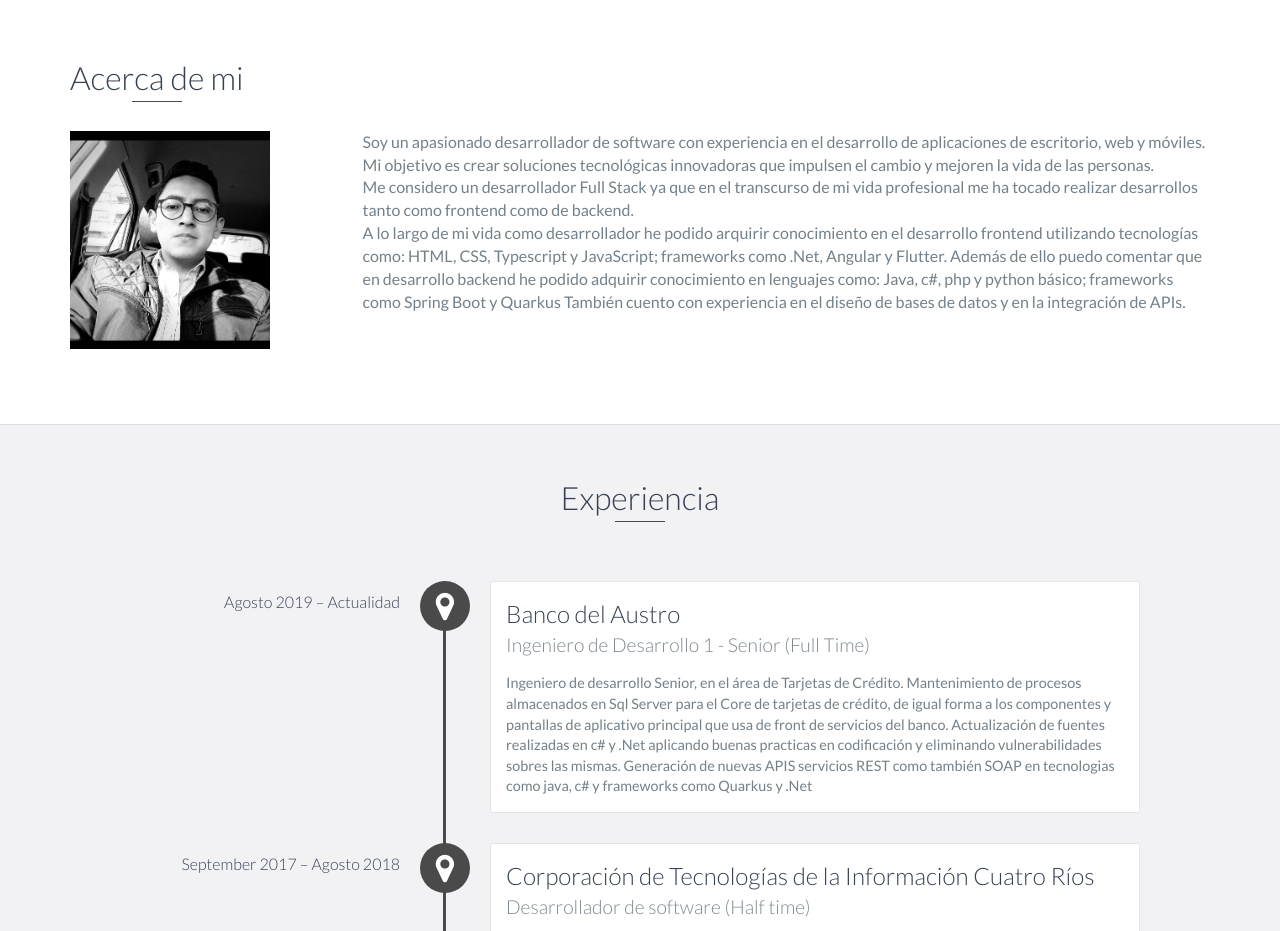
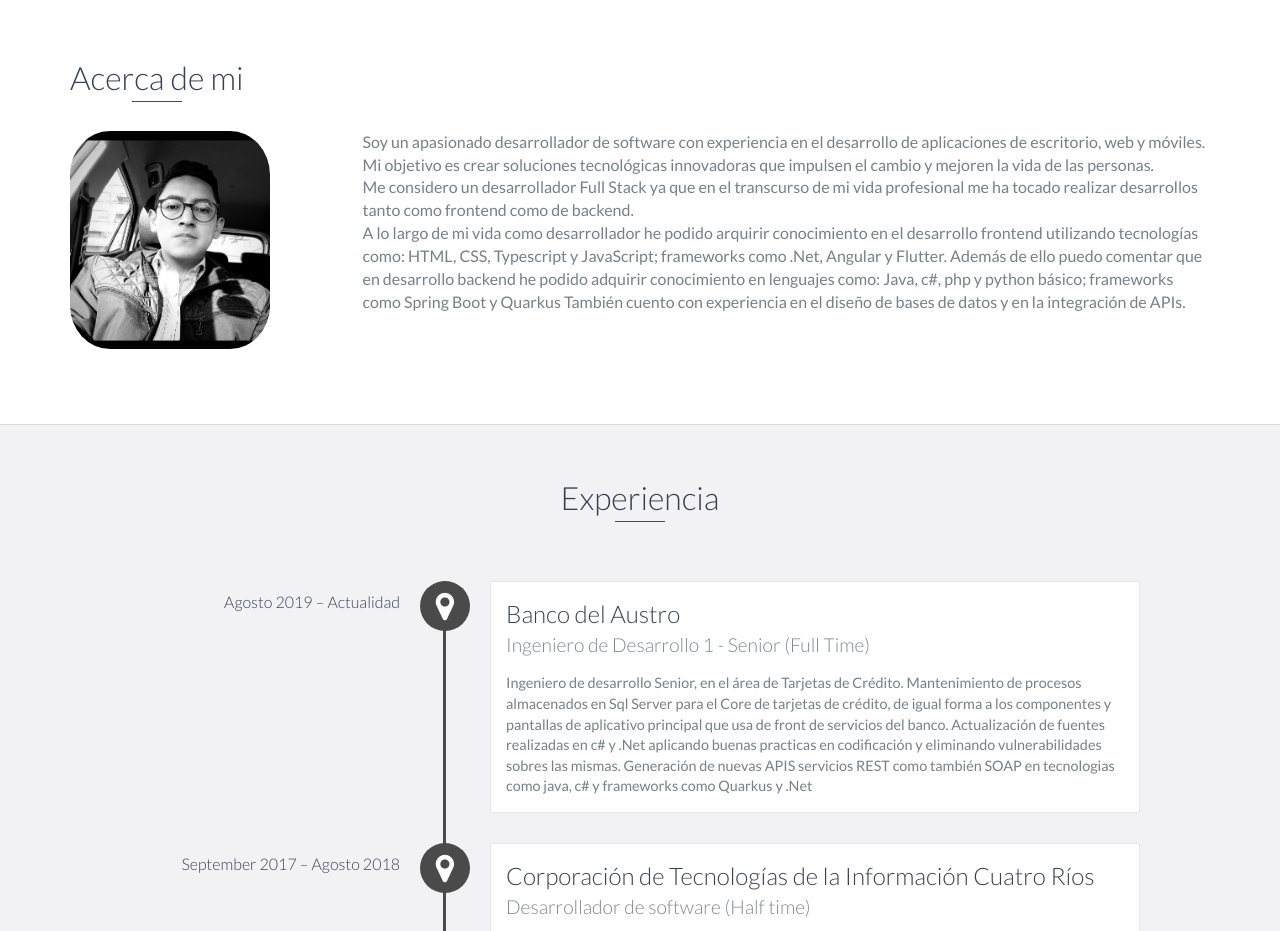
Before and after one commit to ingdevcq/portfolio, a website: page index.html in a window 1280 px wide. Shown: the part 820-1751 px from the top of the page. Drawn offline with nearby package versions, Linux system fonts and the light colour scheme.

Commit message:
actualizacion de pic

```diff
--- a/index.html
+++ b/index.html
@@ -81,7 +81,7 @@
             <div class="row">
                 <div class="col-md-3">
                     <!-- Foto a la izquierda -->
-                    <img src="images/foto.jpeg" alt="Foto de perfil" class="img-fluid rounded-circle" class="rounded-circle" style="width: 200px; height: auto;">
+                    <img src="images/foto.jpeg" alt="Foto de perfil" class="img-fluid rounded-circle" class="rounded-circle" style="width: 200px; height: auto;  border-radius: 20%;" >
                 </div>
                 <div class="col-md-9">
                     <p>
```
